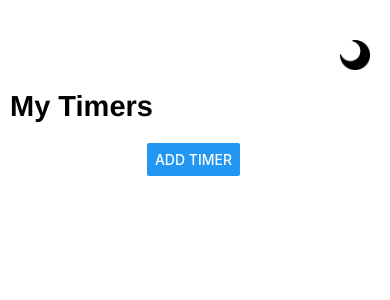
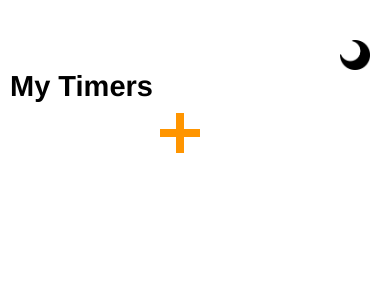
Before and after one commit to hadar-g/TimeBox, a React Native app: screen /FlatScreen in a window 390 px wide. Shown: the top 300 px of the page. Built offline with nearby package versions, Linux system fonts and the light colour scheme.

Commit message:
change add timers to a plus

```diff
--- a/components/TimerInput.js
+++ b/components/TimerInput.js
@@ -10,6 +10,11 @@ const TimerInput = (props) => {
     const[timerNameInput, setTimerNameInput] = useState('')
     const[modalVisible, setModalVisible] = useState(false)
     const[colorChosen, setColorChosen] = useState('red')
+
+    const addTimerPlusSymbolWidth = 8
+    const addTimerPlusSymbolHeight = 40
+    const addTimerPlusMarginLeftOffset = -1 * ((addTimerPlusSymbolHeight / 2) - (addTimerPlusSymbolWidth / 2))
+    const addTimerPlusMarginTopOffset = -1 * ((addTimerPlusSymbolHeight / 2) + (addTimerPlusSymbolWidth / 2))
 
     const createPickerArray = (max) => {
         const pickerArray =[]
@@ -53,11 +58,19 @@ const TimerInput = (props) => {
 
     return(
     <View style = {styles.inputScreen}>
+
             <View style = {styles.addTimerButton}>
-            <Button
+            <Pressable
+                onPress={() => setModalVisible(true)}>
+                <View style = {{width: addTimerPlusSymbolWidth, height: addTimerPlusSymbolHeight, backgroundColor: 'rgb(255,149,0)'}}></View>
+                <View style = {{width: addTimerPlusSymbolHeight, height: addTimerPlusSymbolWidth, marginTop: addTimerPlusMarginTopOffset, marginLeft: addTimerPlusMarginLeftOffset, backgroundColor: 'rgb(255,149,0)'}}></View>
+            </Pressable>
+            </View>
+
+            {/* <Button
                 title ="Add Timer"
-                onPress={() => setModalVisible(true)}/>
-            </View>
+                onPress={() => setModalVisible(true)}/> */}
+
         <Modal
             visible={modalVisible}
             animationType="slide"
@@ -176,9 +189,10 @@ const styles = StyleSheet.create({
         margin: -10
     },
     addTimerButton: {
-        width: 250,
+       // backgroundColor: 'red',
+        width: 200,
         alignItems: 'flex-end',
-        padding: 10
+        paddingBottom: 30
     }
 });
 
--- a/screens/FlatScreen.js
+++ b/screens/FlatScreen.js
@@ -74,21 +74,19 @@ export default function FlatScreen() {
 
 const styles = StyleSheet.create({
   container: {
-    flex: 1,
+   // flex: 1,
     flexDirection: 'column',
     justifyContent: 'top',
     paddingTop: 40,
     alignItems: 'flex-start',
-    zIndex: 1,
     elevation: 1
-   // backgroundColor: 'rgba(0, 0, 0, 0.9)'
   },
   welcome: {
     fontSize: 29,
     padding: 10,
     fontWeight: 'bold',
-    fontFamily: "Helvetica Neue"
-    // color: 'white'
+    fontFamily: "Helvetica Neue",
+    marginTop: -20
   },
   scroll: {
     width: '100%'
```
